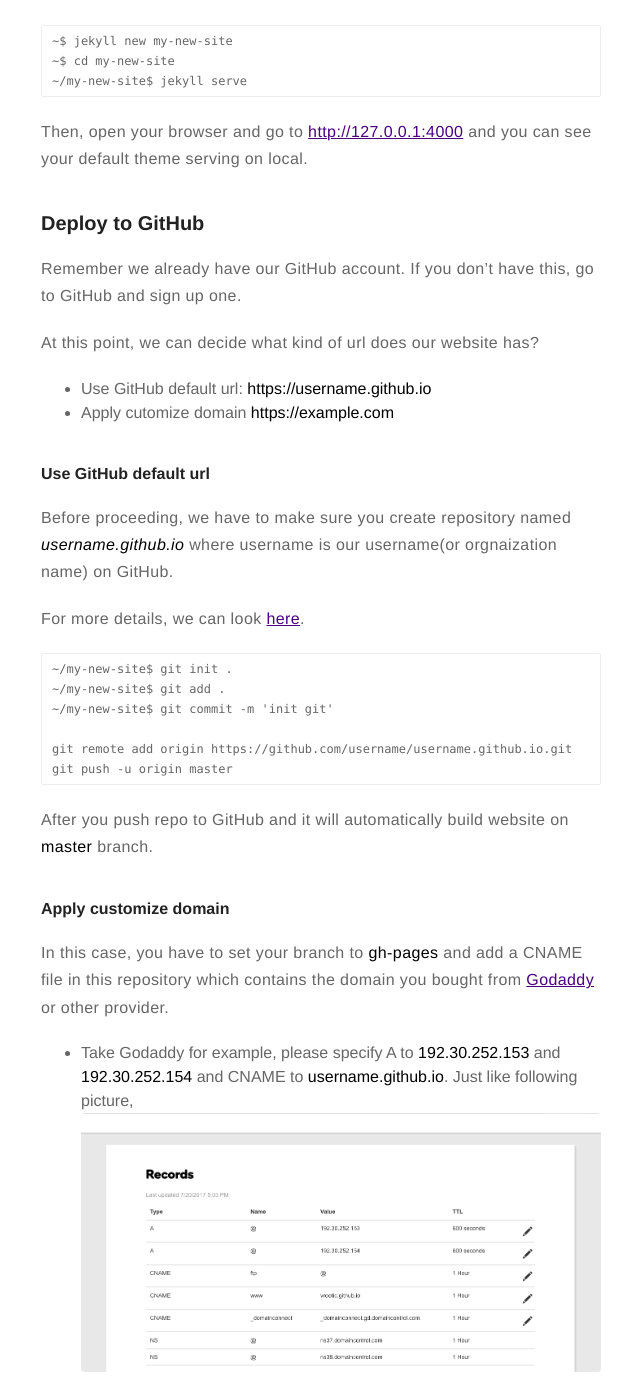
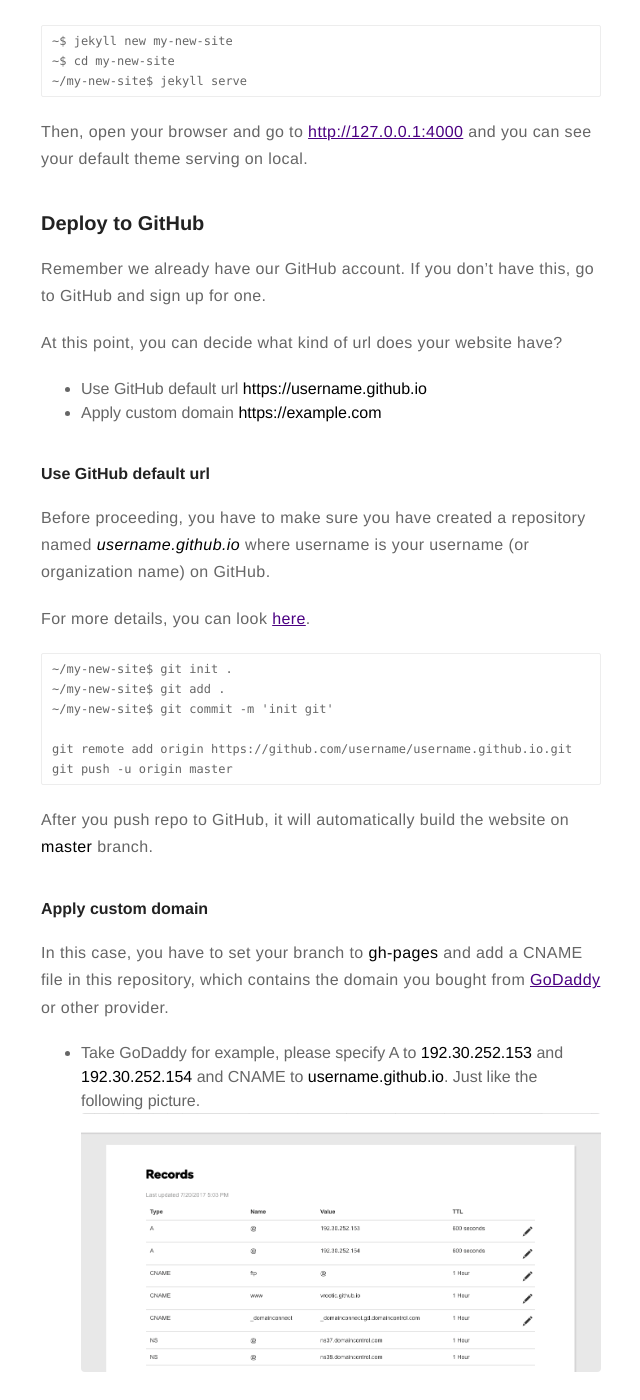
Before and after one commit to vrootic/portfolio, a Jekyll site: the page built from _posts/2017-07-21-how-did-i-set-up-github-pages-in-2017.markdown, in a window 1280 px wide and 1400 px high, scrolled down 865 px. Shown: the whole window, without its empty margins (319-959 px from the left). Built offline with Jekyll 4.4.1, drawn with Linux system fonts in a browser that asks for light colours; comment, search, counter and statistics services are not loaded; some of the changed text lies outside the part shown.

Commit message:
Update typos

```diff
--- a/_posts/2017-07-21-how-did-i-set-up-github-pages-in-2017.markdown
+++ b/_posts/2017-07-21-how-did-i-set-up-github-pages-in-2017.markdown
@@ -38,18 +38,18 @@ Then, open your browser and go to [http://127.0.0.1:4000](http://127.0.0.1:4000)
 
 ### Deploy to GitHub
 
-Remember we already have our GitHub account. If you don't have this, go to GitHub and sign up one.
+Remember we already have our GitHub account. If you don't have this, go to GitHub and sign up for one.
 
-At this point, we can decide what kind of url does our website has?
+At this point, you can decide what kind of url does your website have?
 
-- Use GitHub default url: **https://username.github.io**
-- Apply cutomize domain **https://example.com**
+- Use GitHub default url **https://username.github.io**
+- Apply custom domain **https://example.com**
 
 #### Use GitHub default url
 
-Before proceeding, we have to make sure you create repository named **<i>username.github.io</i>** where username is our username(or orgnaization name) on GitHub.
+Before proceeding, you have to make sure you have created a repository named **<i>username.github.io</i>** where username is your username (or organization name) on GitHub.
 
-For more details, we can look [here](https://pages.github.com).
+For more details, you can look [here](https://pages.github.com).
 
 	~/my-new-site$ git init .
 	~/my-new-site$ git add .
@@ -58,17 +58,17 @@ For more details, we can look [here](https://pages.github.com).
 	git remote add origin https://github.com/username/username.github.io.git
 	git push -u origin master
 
-After you push repo to GitHub and it will automatically build website on **master** branch.
+After you push repo to GitHub, it will automatically build the website on **master** branch.
 
-#### Apply customize domain
+#### Apply custom domain
 
-In this case, you have to set your branch to **gh-pages** and add a CNAME file in this repository which contains the domain you bought from [Godaddy](https://godaddy.com) or other provider.
+In this case, you have to set your branch to **gh-pages** and add a CNAME file in this repository, which contains the domain you bought from [GoDaddy](https://godaddy.com) or other provider.
 
-* Take Godaddy for example, please specify A to **192.30.252.153** and **192.30.252.154** and CNAME to **username.github.io**.
-Just like following picture,
+* Take GoDaddy for example, please specify A to **192.30.252.153** and **192.30.252.154** and CNAME to **username.github.io**.
+Just like the following picture.
 <img src="{{site.url}}/assets/images/2017-07-21-how-did-i-set-up-github-pages-in-2017/1.png">
 <figcaption class="caption">Godaddy DNS settings</figcaption>
-
+<br/>
 
 * Back to local, we can start pushing repository to GitHub.
 
@@ -84,10 +84,12 @@ Just like following picture,
 * Go to GitHub repository settings page to check GitHub Pages Settings:
 <img  src="{{site.url}}/assets/images/2017-07-21-how-did-i-set-up-github-pages-in-2017/2.png">
 <figcaption class="caption">GitHub Repository Settings Tab</figcaption>
+<br/>
 
-* Please make sure **source** points to **gh-pages** branch and custom domain points to the domain you bought.
+* Please make sure **source** points to **gh-pages** branch and **custom domain** points to the domain you bought.
 <img src="{{site.url}}/assets/images/2017-07-21-how-did-i-set-up-github-pages-in-2017/3.png">
 <figcaption class="caption">GitHub Pages Settings Area</figcaption>
+<br/>
 
 * Then you can go to your domain and see the result.
 
```
Also changed, not shown: other parts of _posts/2017-07-21-how-did-i-set-up-github-pages-in-2017.markdown (+5 -5 lines).
